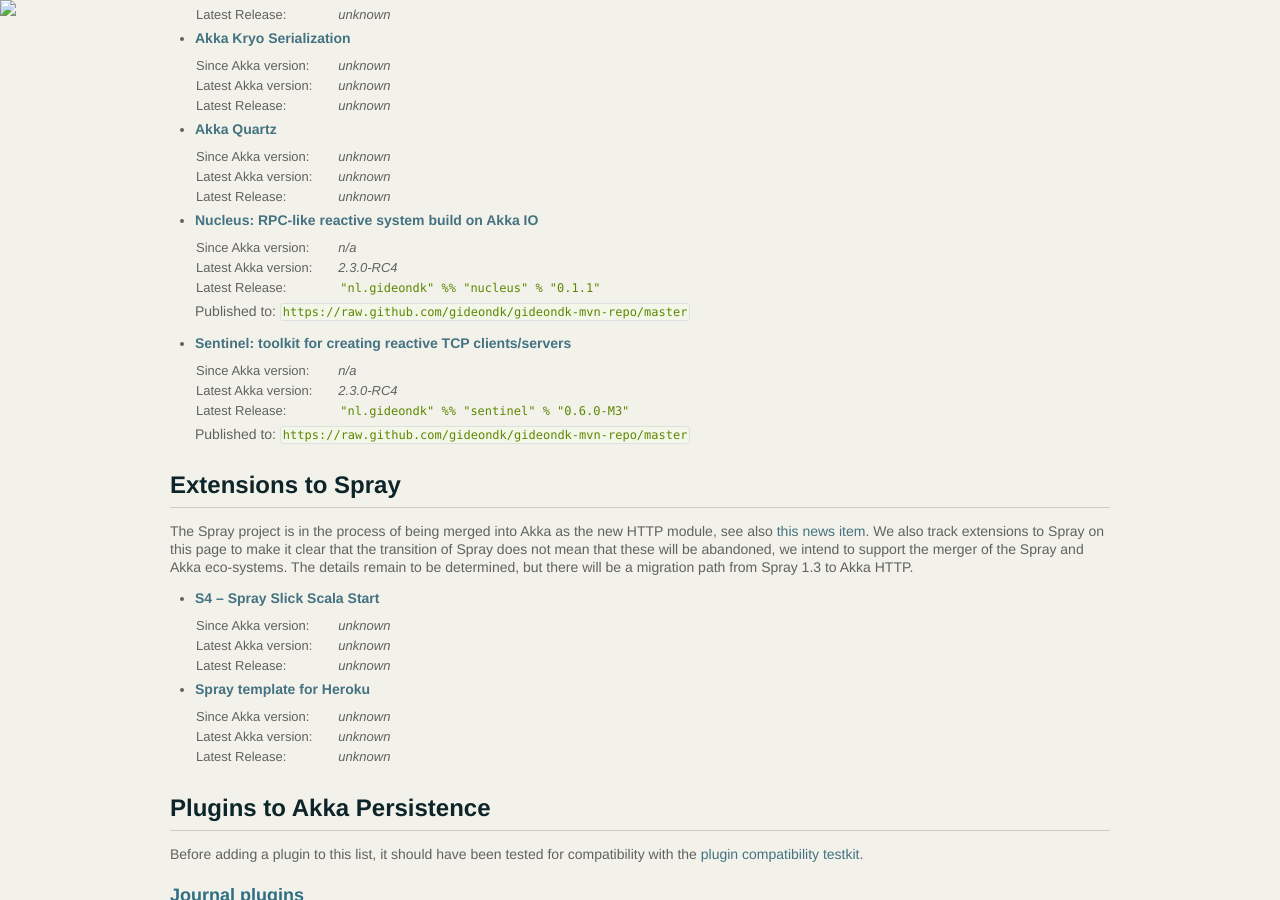
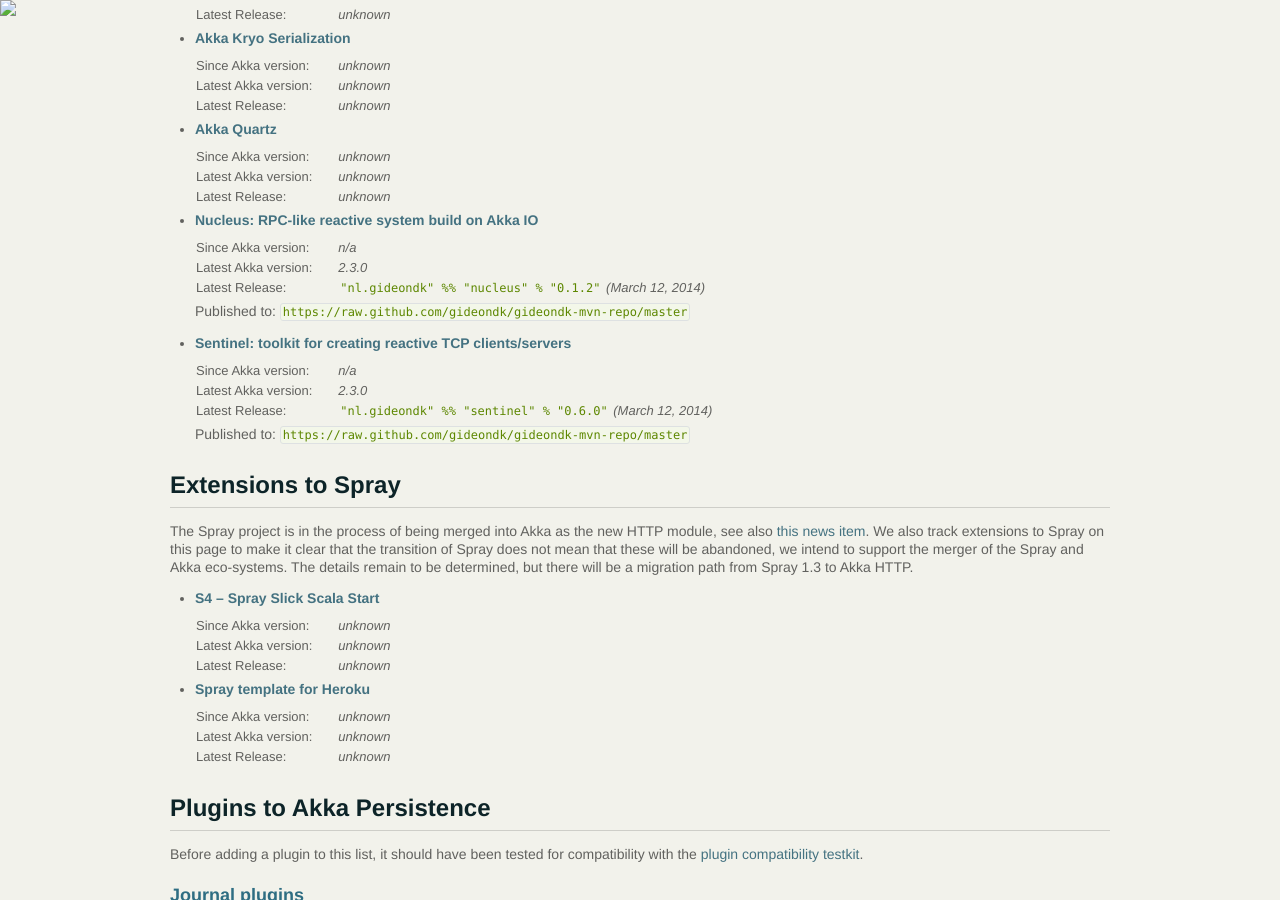
Before and after one commit to raboof/akka.github.com, a Jekyll site: the page built from community/index.md, in a window 1280 px wide and 900 px high, scrolled down 1101 px. Built offline with Jekyll 4.4.1, drawn with Linux system fonts in a browser that asks for light colours.

Commit message:
Update index.md
Update Sentinel and Nucleus versions, add release dates

```diff
--- a/community/index.md
+++ b/community/index.md
@@ -109,8 +109,8 @@
   <table class="stats">
   <table class="stats">
     <tr><td>Since Akka version:</td><td>n/a</td></tr>
-    <tr><td>Latest Akka version:</td><td>2.3.0-RC4</td></tr>
-    <tr><td>Latest Release:</td><td><code>"nl.gideondk" %% "nucleus" % "0.1.1"</code></td></tr>
+    <tr><td>Latest Akka version:</td><td>2.3.0</td></tr>
+    <tr><td>Latest Release:</td><td><code>"nl.gideondk" %% "nucleus" % "0.1.2"</code> (March 12, 2014)</td></tr>
   </table>
   </table>
 
@@ -121,8 +121,8 @@
   <table class="stats">
   <table class="stats">
     <tr><td>Since Akka version:</td><td>n/a</td></tr>
-    <tr><td>Latest Akka version:</td><td>2.3.0-RC4</td></tr>
-    <tr><td>Latest Release:</td><td><code>"nl.gideondk" %% "sentinel" % "0.6.0-M3"</code></td></tr>
+    <tr><td>Latest Akka version:</td><td>2.3.0</td></tr>
+    <tr><td>Latest Release:</td><td><code>"nl.gideondk" %% "sentinel" % "0.6.0"</code> (March 12, 2014)</td></tr>
   </table>
   </table>
 
```
Also changed, not shown: other parts of community/index.md (+1 -1 lines).
